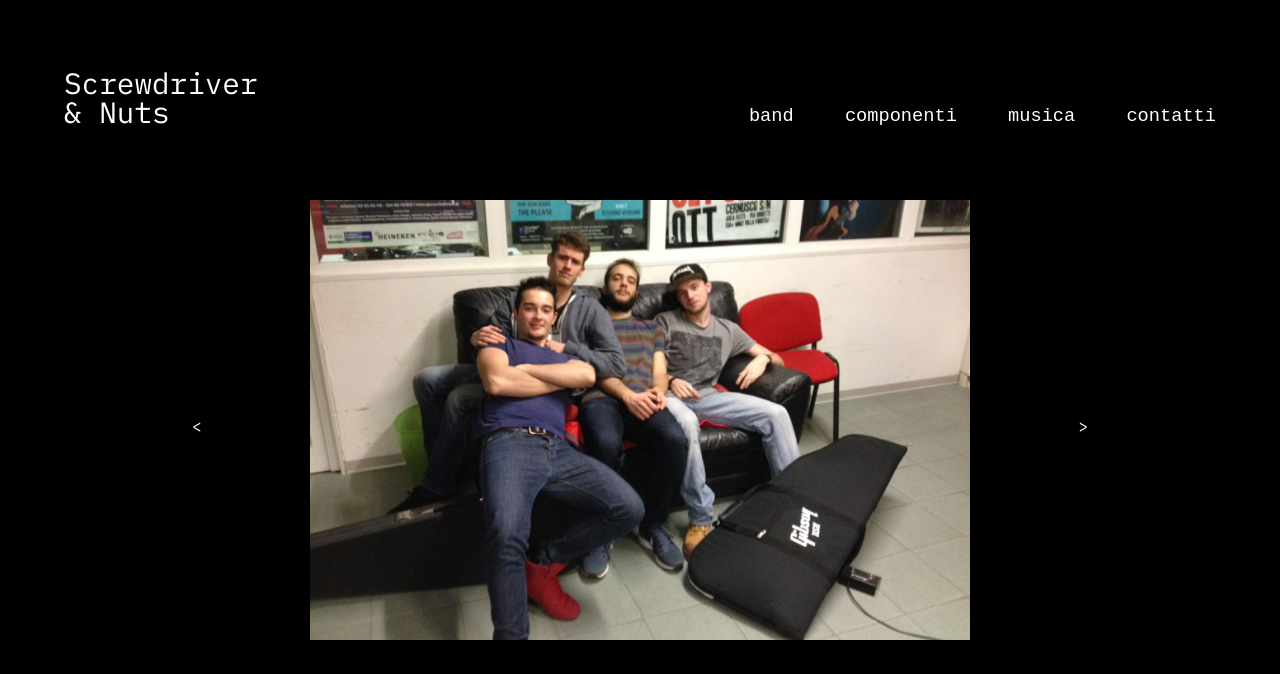
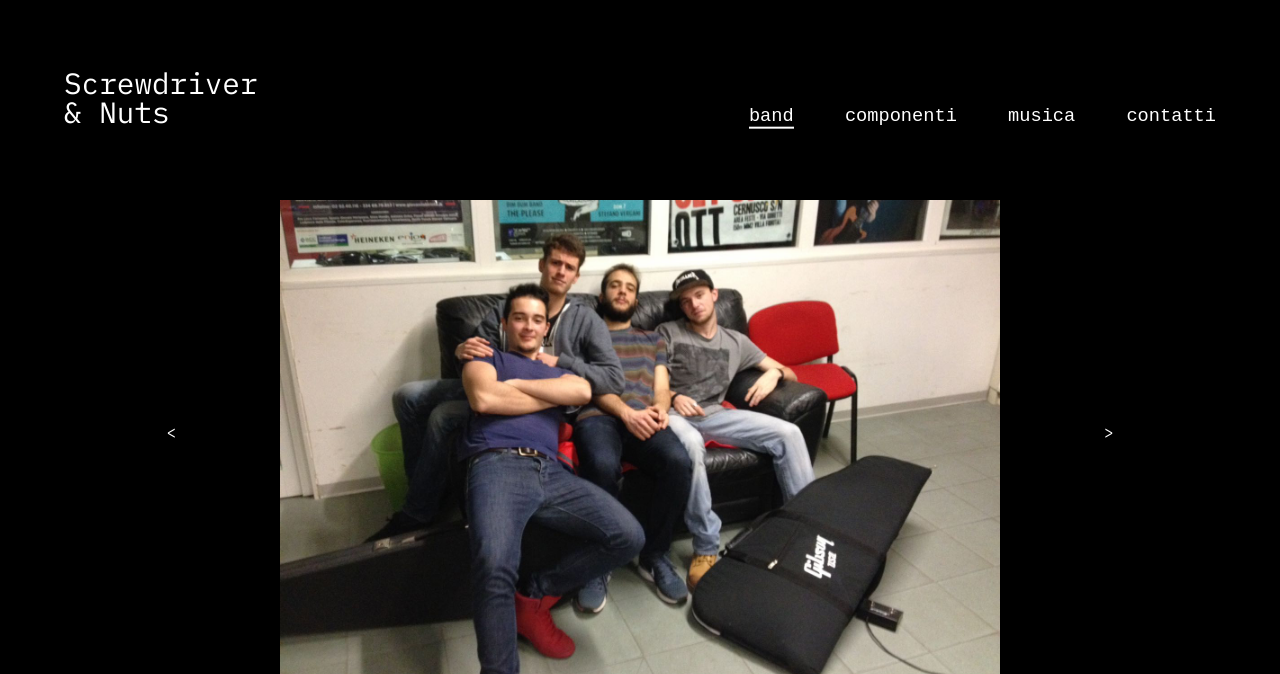
Before and after one commit to lorenzobarilla/elementi, a plain HTML site: page band.html in a window 1280 px wide. Shown: the top 674 px of the page. Drawn offline with Linux system fonts and the light colour scheme.

Commit message:
correzione menu + frecce gallery

```diff
--- a/band.html
+++ b/band.html
@@ -13,7 +13,7 @@
                 <li class="vocemenu"><a href="contatti.html">contatti</a></li>
                 <li class="vocemenu"><a href="musica.html">musica</a></li>
                 <li class="vocemenu"><a href="componenti.html">componenti</a></li>
-                <li class="vocemenu"><a href="band.html">band</a></li>
+                <li class="vocemenu vocemenu-paginacorrente"><a href="band.html">band</a></li>
             </ul>
             <h1 class="titolo"><a href="index.html">Screwdriver<br>& Nuts</a></h1>
         </div>
--- a/style.css
+++ b/style.css
@@ -31,6 +31,7 @@ p {
     line-height: 15pt;
 }
 
+/*
 a:link {
     color: white;
     text-decoration: none;
@@ -50,6 +51,7 @@ a:visited {
     color: white;
     text-decoration: none;
 }
+*/
 
 #menu {
     width: 100%;
@@ -114,6 +116,11 @@ a:visited {
     z-index: 1;
 }
 
+.titolo a:link, a:hover, a:active, a:visited {
+    color: white;
+    text-decoration: none;
+}
+
 .vocemenu {
     list-style-type: none;
     top: 16vh;
@@ -127,6 +134,29 @@ a:visited {
     line-height: 14pt;
     text-align: right;
     transform: translateY(-28pt);
+}
+
+.vocemenu a:link, a:visited {
+    color: white;
+    text-decoration: none;
+}
+.vocemenu a:hover, a:active {
+    color: red;
+    text-decoration: none;
+}
+
+.vocemenu-paginacorrente a:link, a:visited {
+    border: 0px;
+    border-bottom: 2px;
+    border-style: solid;
+    border-bottom-color: white;
+}
+
+.vocemenu-paginacorrente a:hover, a:active {
+    border: 0;
+    border-bottom: 2px;
+    border-style: solid;
+    border-bottom-color: red;
 }
 
 .paragrafo {
@@ -163,7 +193,7 @@ a:visited {
 
 .img-band {
     display: block;
-    height: 55vh;
+    height: 60vh;
     width: auto;
     margin-left: auto;
     margin-right: auto;
@@ -178,20 +208,19 @@ a:visited {
 .freccia {
     width: 5vh;
     height: 5vh;
-    top: 50vh;
+    top: 38vh;
     position: absolute;
     color: white;
     z-index: 1;
+    padding: 8vw;
 }
 
 #freccia-sx {
-    left: 15vw;
-    content: "a"
+    left: 5vw;
 }
 
 #freccia-dx {
-    right: 15vw;
-    content: ">";
+    right: 5vw;
 }
 
 .video {
@@ -201,7 +230,6 @@ a:visited {
     margin-right: auto;
     display: block;
     margin-bottom: 15vh;
-    background-color: aqua;
 }
 
 .video-ultimo {
```
Also changed, not shown: componenti.html (+1 -1 lines), contatti.html (+1 -1 lines), musica.html (+1 -1 lines).
